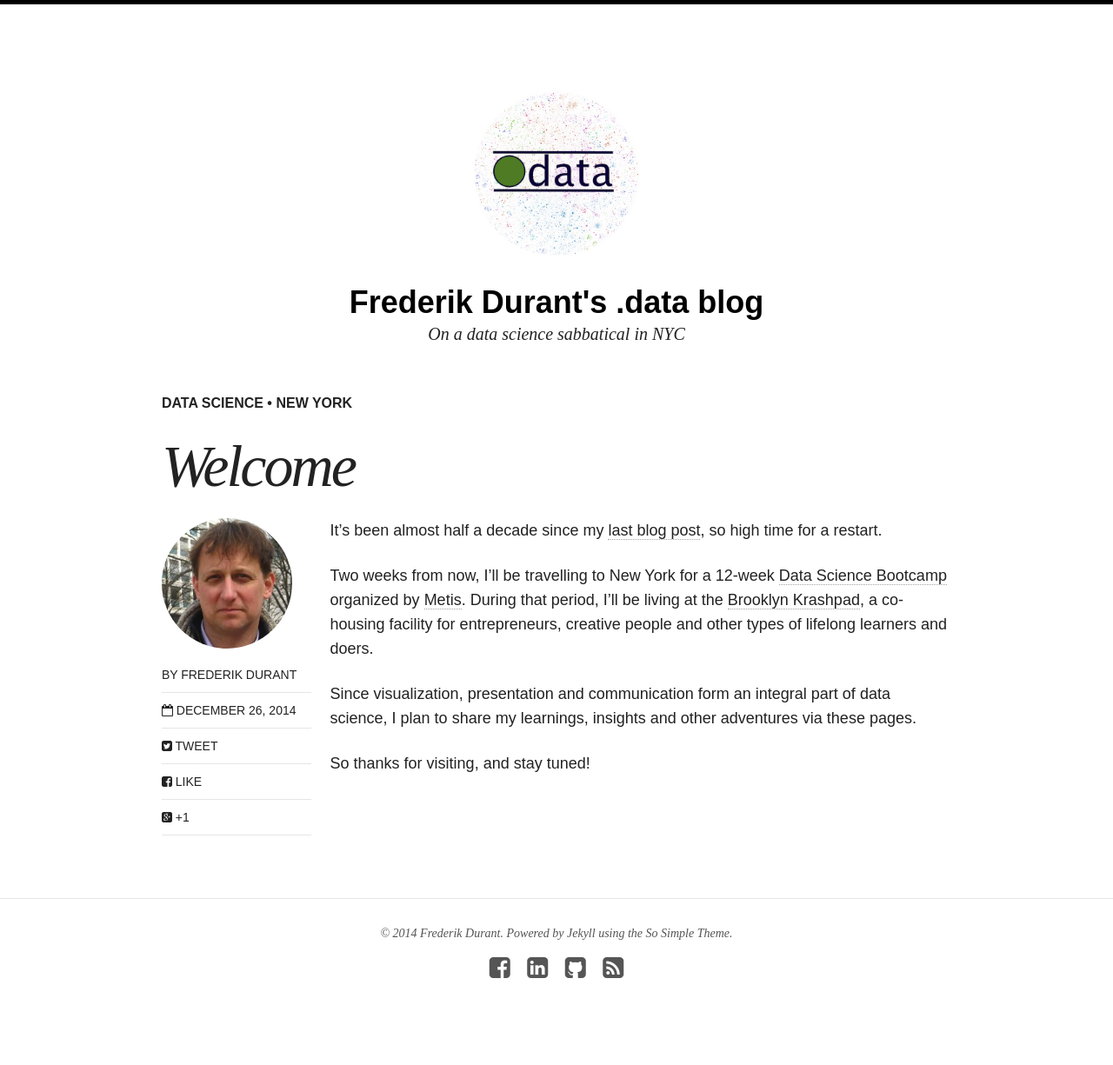
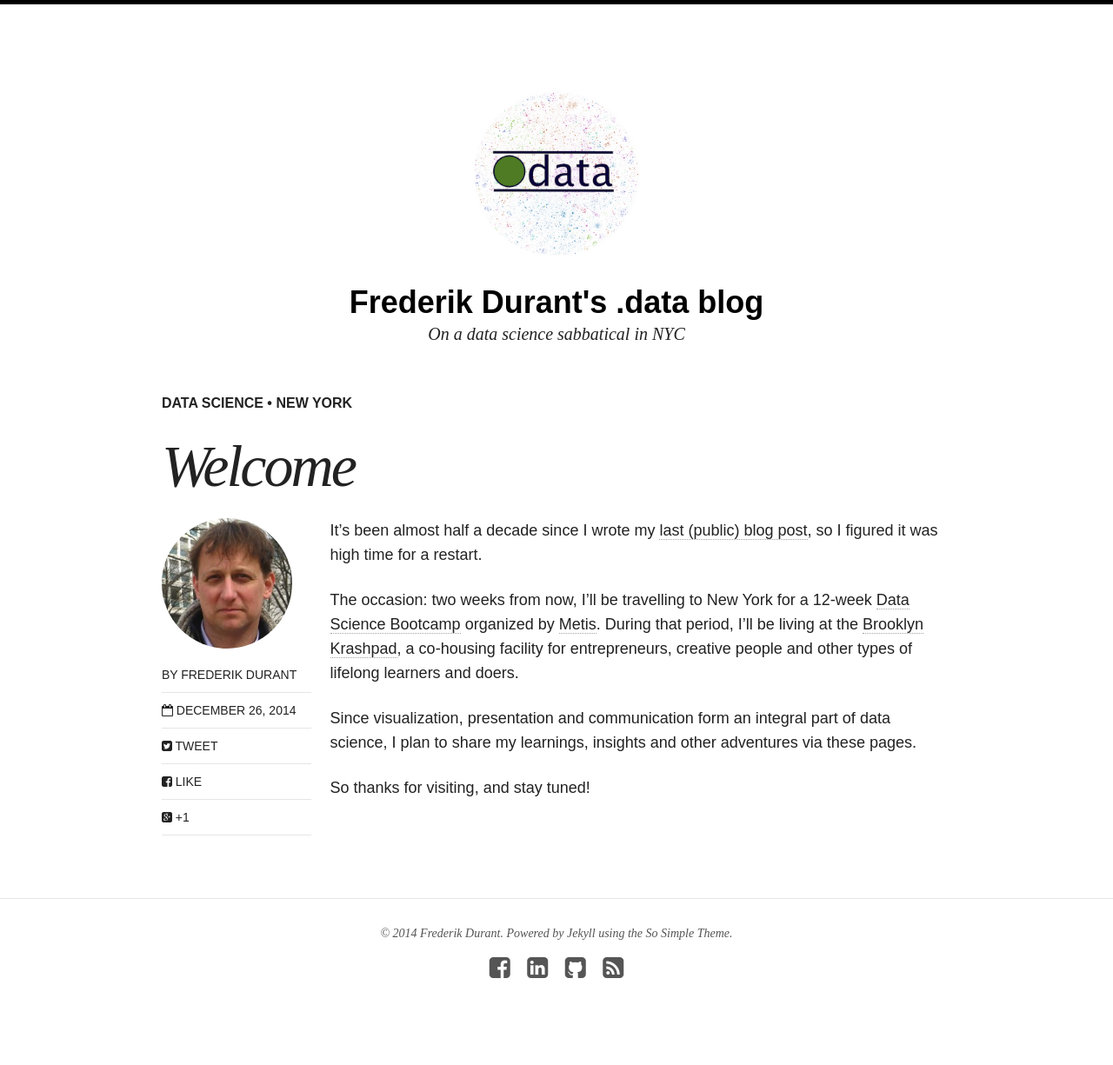
Before and after one commit to fdurant/fdurant_github_io_source, a Jekyll site: the page built from _posts/blog/2014-12-26-welcome.md, in a window 1280 px wide. Shown: the whole page at 87% size. Built offline with Jekyll 4.4.1, drawn with Linux system fonts in a browser that asks for light colours; nearby versions of some CDN libraries.

Commit message:
Minor rewrite of welcome blog post

```diff
--- a/_posts/blog/2014-12-26-welcome.md
+++ b/_posts/blog/2014-12-26-welcome.md
@@ -11,9 +11,9 @@ date: 2014-12-26T14:18:00-00:00
 share: true
 ---
 
-It's been almost half a decade since my [last blog post](http://blog.prompt-speechapps.com), so high time for a restart.
+It's been almost half a decade since I wrote my [last (public) blog post](http://blog.prompt-speechapps.com), so I figured it was high time for a restart.
 
-Two weeks from now, I'll be travelling to New York for a 12-week [Data Science Bootcamp][metis-datascience] organized by [Metis][metis]. During that period, I'll be living at the [Brooklyn Krashpad][krash], a co-housing facility for entrepreneurs, creative people and other types of lifelong learners and doers.
+The occasion: two weeks from now, I'll be travelling to New York for a 12-week [Data Science Bootcamp][metis-datascience] organized by [Metis][metis]. During that period, I'll be living at the [Brooklyn Krashpad][krash], a co-housing facility for entrepreneurs, creative people and other types of lifelong learners and doers.
 
 Since visualization, presentation and communication form an integral part of data science, I plan to share my learnings, insights and other adventures via these pages.
 
```
